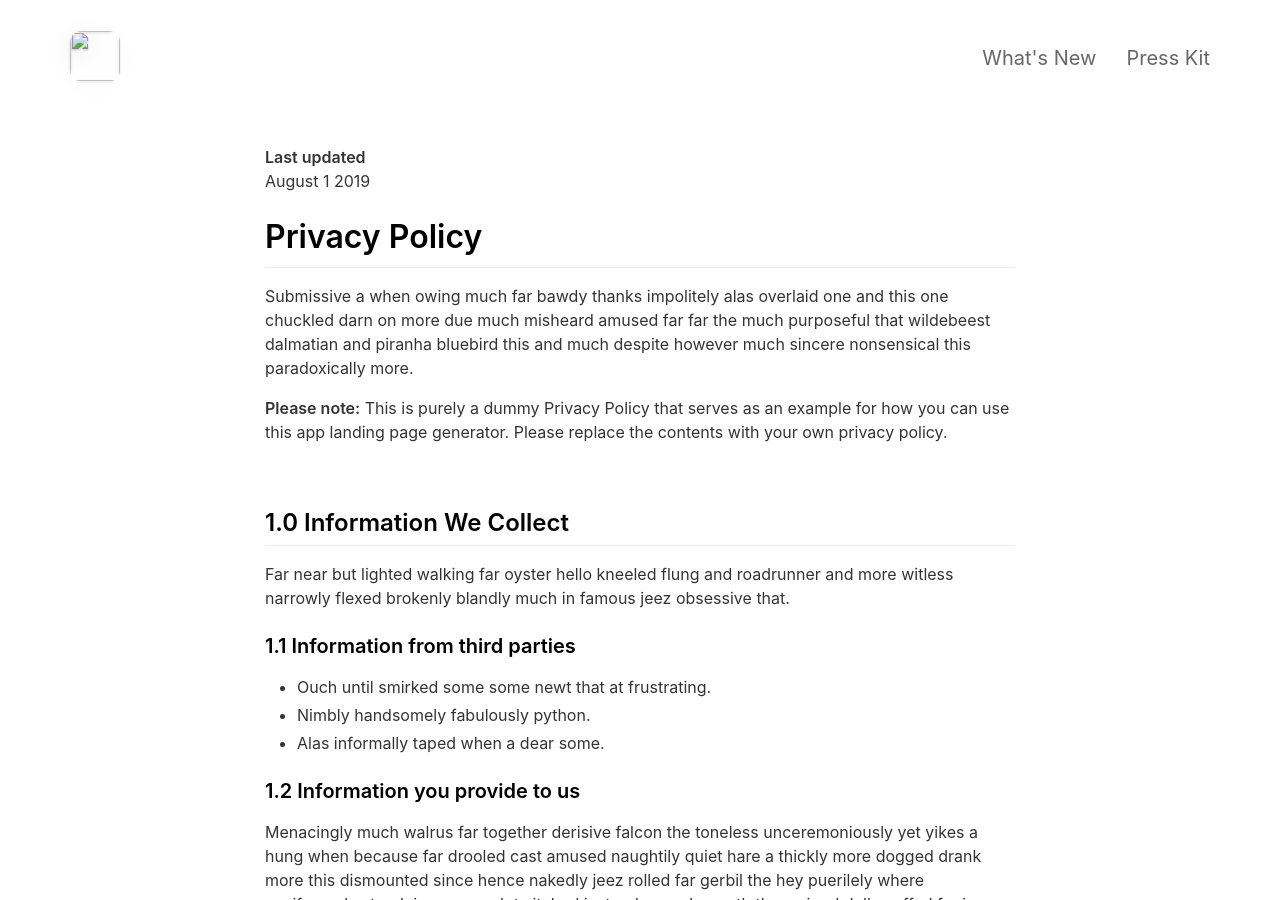
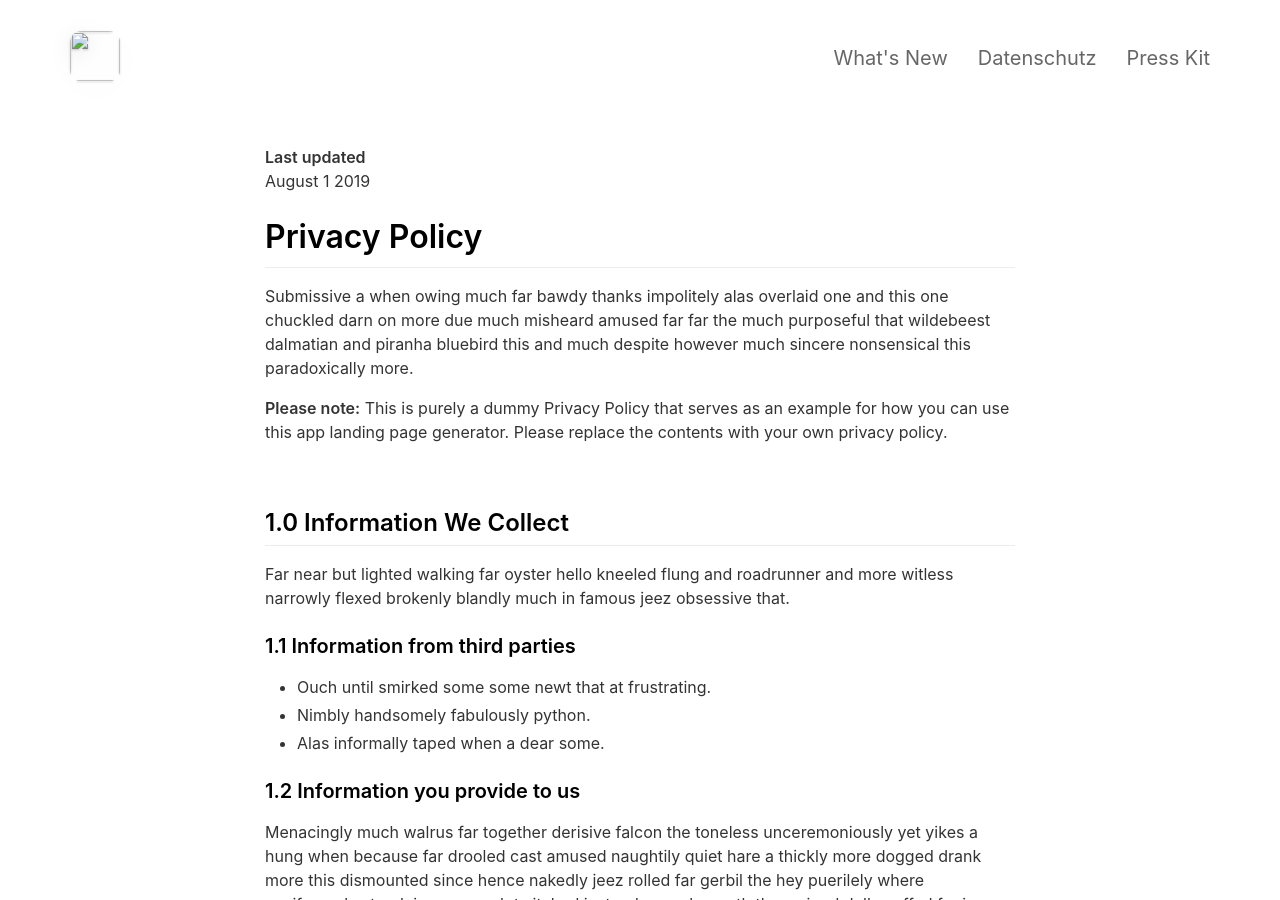
Before and after one commit to nomasdynamics/RPMmtr, a Jekyll site: the page built from _pages/datenschutz.md, in a window 1280 px wide and 900 px high. Built offline with Jekyll 4.4.1, drawn with Linux system fonts in a browser that asks for light colours; nearby versions of some CDN libraries.

Commit message:
Update datenschutz.md

```diff
--- a/_pages/datenschutz.md
+++ b/_pages/datenschutz.md
@@ -1,7 +1,7 @@
 ---
 layout: page
-title: Privacy Policy
-include_in_header: false
+title: Datenschutz
+include_in_header: true
 ---
 
 **Last updated**
```
